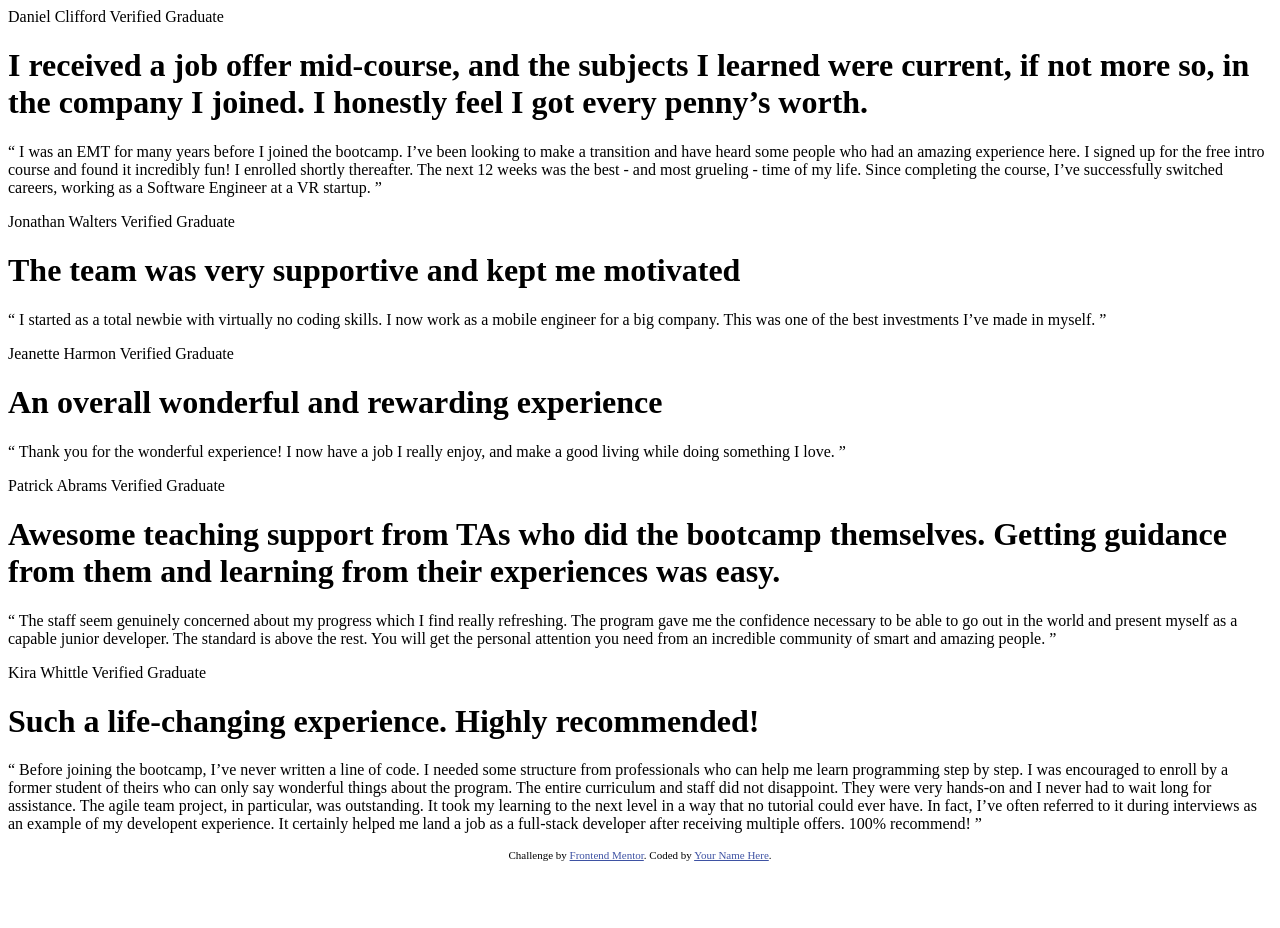
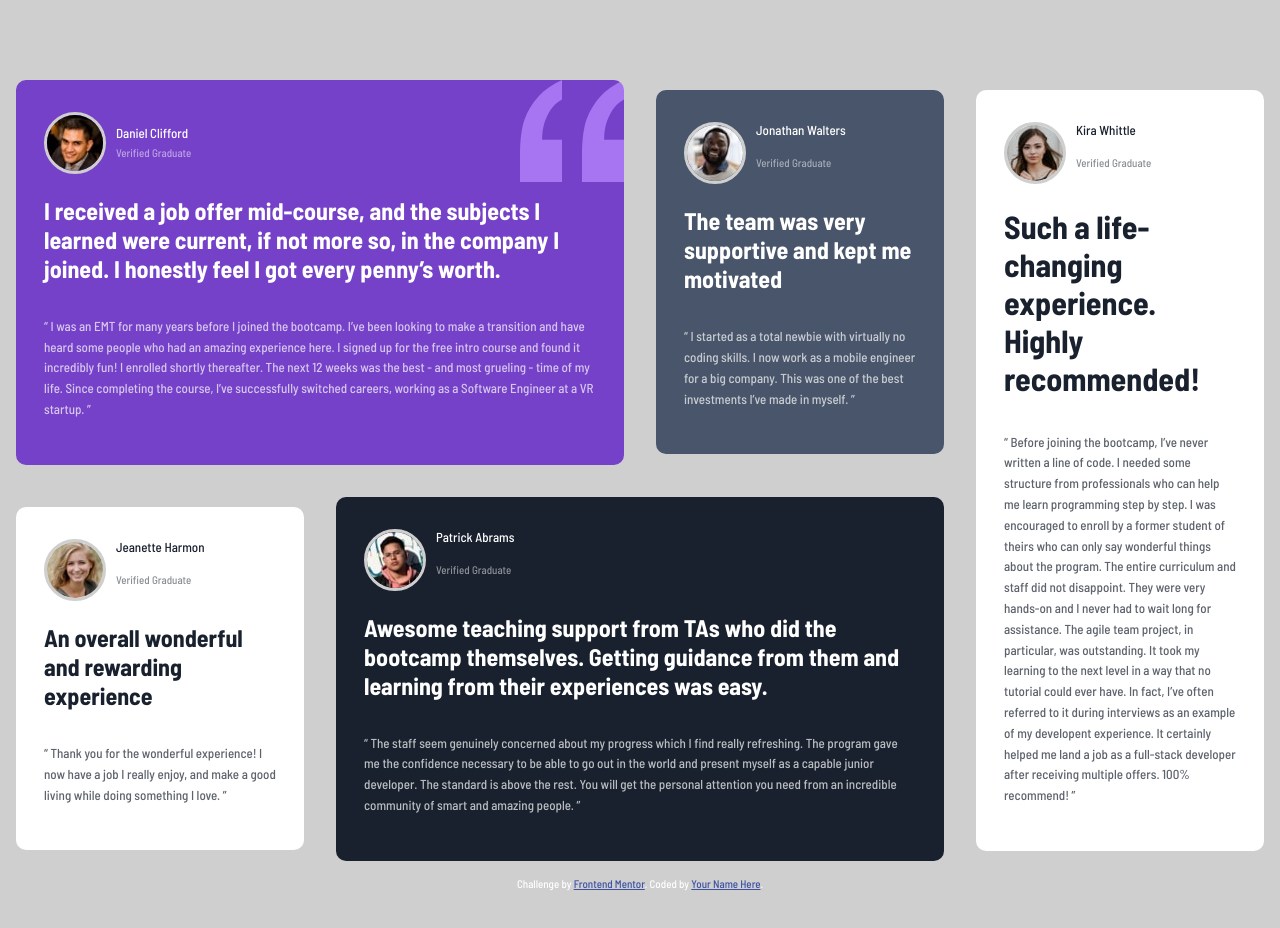
Before and after one commit to TheDrem94/testimonials-grid-section-main, a plain HTML site: page index.html in a window 1280 px wide. Before the commit the page ends 869 px from the top, so only its background shows below. Drawn offline with Linux system fonts and the light colour scheme.

Commit message:
update 20.11

```diff
--- a/index.html
+++ b/index.html
@@ -3,7 +3,7 @@
 <head>
   <meta charset="UTF-8">
   <meta name="viewport" content="width=device-width, initial-scale=1.0"> <!-- displays site properly based on user's device -->
-  <link rel="stylesheet" type=“text/css” href="styles.css">
+  <link rel="stylesheet" href="styles.css">
   <link rel="icon" type="image/png" sizes="32x32" href="./images/favicon-32x32.png">
   <title>Frontend Mentor | [Challenge Name Here]</title>
 
@@ -14,51 +14,62 @@
   </style>
 </head>
 <body>
-  <div class="daniel">Daniel Clifford
-  Verified Graduate
+  <div class="container">
+    <div class="card card1">
+      <img class="avatar" src="images/image-daniel.jpg">
+      <p class="name">Daniel Clifford</p>
+      <p class="title">Verified Graduate</p>
 
-  <h1>I received a job offer mid-course, and the subjects I learned were current, if not more so,
+      <h2 class="quote">I received a job offer mid-course, and the subjects I learned were current, if not more so,
       in the company I joined. I honestly feel I got every penny’s worth.</h1>
 
-  <p>“ I was an EMT for many years before I joined the bootcamp. I’ve been looking to make a
+      <p class="testimonial">“ I was an EMT for many years before I joined the bootcamp. I’ve been looking to make a
       transition and have heard some people who had an amazing experience here. I signed up
       for the free intro course and found it incredibly fun! I enrolled shortly thereafter.
       The next 12 weeks was the best - and most grueling - time of my life. Since completing
       the course, I’ve successfully switched careers, working as a Software Engineer at a VR startup. ”</p>
     </div>
-  <div class="jon">Jonathan Walters
-  Verified Graduate
+    <div class="card card2">
+      <img class="avatar" src="images/image-jonathan.jpg">
+      <div class="name">Jonathan Walters</div>
+      <div class="title">Verified Graduate</div>
 
-  <h1>The team was very supportive and kept me motivated</h1>
+      <h2 class="quote">The team was very supportive and kept me motivated</h1>
 
-  <p>“ I started as a total newbie with virtually no coding skills. I now work as a mobile engineer
+      <p class="testimonial">“ I started as a total newbie with virtually no coding skills. I now work as a mobile engineer
       for a big company. This was one of the best investments I’ve made in myself. ”</p>
     </div>
-  <div class="jane">Jeanette Harmon
-  Verified Graduate
+    <div class="card card3">
+      <img class="avatar" src="images/image-jeanette.jpg">
+      <div class="name">Jeanette Harmon</div>
+      <div class="title">Verified Graduate</div>
 
-  <h1>An overall wonderful and rewarding experience</h1>
+      <h2 class="quote">An overall wonderful and rewarding experience</h1>
 
-  <p>“ Thank you for the wonderful experience! I now have a job I really enjoy, and make a good living
+      <p class="testimonial">“ Thank you for the wonderful experience! I now have a job I really enjoy, and make a good living
       while doing something I love. ”</p>
     </div>
-  <div class="pat">Patrick Abrams
-  Verified Graduate
+    <div class="card card4">
+      <img class="avatar" src="images/image-patrick.jpg">
+      <div class="name">Patrick Abrams</div>
+      <div class="title">Verified Graduate</div>
 
-  <h1>Awesome teaching support from TAs who did the bootcamp themselves. Getting guidance from them and
+      <h2 class="quote">Awesome teaching support from TAs who did the bootcamp themselves. Getting guidance from them and
       learning from their experiences was easy.</h1>
 
-  <p>“ The staff seem genuinely concerned about my progress which I find really refreshing. The program
+      <p class="testimonial">“ The staff seem genuinely concerned about my progress which I find really refreshing. The program
       gave me the confidence necessary to be able to go out in the world and present myself as a capable
       junior developer. The standard is above the rest. You will get the personal attention you need from
       an incredible community of smart and amazing people. ”</p>
     </div>
-  <div class="kira">Kira Whittle
-  Verified Graduate
+    <div class="card card5">
+      <img class="avatar" src="images/image-kira.jpg">
+      <div class="name">Kira Whittle</div>
+      <div class="title">Verified Graduate</div>
 
-  <h1>Such a life-changing experience. Highly recommended!</h1>
+      <h1 class="quote">Such a life-changing experience. Highly recommended!</h1>
 
-  <p>“ Before joining the bootcamp, I’ve never written a line of code. I needed some structure from
+      <p class="testimonial">“ Before joining the bootcamp, I’ve never written a line of code. I needed some structure from
       professionals who can help me learn programming step by step. I was encouraged to enroll by a former
       student of theirs who can only say wonderful things about the program. The entire curriculum and staff
       did not disappoint. They were very hands-on and I never had to wait long for assistance. The agile team
@@ -67,6 +78,8 @@
       experience. It certainly helped me land a job as a full-stack developer after receiving multiple offers.
       100% recommend! ”</p>
     </div>
+  </div>
+
     <div class="attribution">
     Challenge by <a href="https://www.frontendmentor.io?ref=challenge" target="_blank">Frontend Mentor</a>.
     Coded by <a href="#">Your Name Here</a>.
--- a/styles.css
+++ b/styles.css
@@ -28,13 +28,153 @@ Light grayish blue: hsl(210, 46%, 95%)
 }
 
 body {
-    display: grid;
-    grid-template-columns: auto;
-    font-family: Barlow Semi Condensed;
-    color: var(--clr-primary-violet);
-    padding: 2rem;
+    font-family: Barlow Semi Condensed, sans-serif;
+    font-size: 1rem;
+    font-weight: var(--fw-regular);
+    color: var(--clr-primary-white);
+    background-color: var(--clr-neutral-gray);
+    margin: 4em auto;
 }
 
+h2
 p {
-    color: var(--clr-primary-gray-blue);
+    margin: 0;
+    padding: 0;
+    font-family: Barlow Semi Condensed, sans-serif;
 }
+
+.container {
+    display: flex;
+    flex-direction: column;
+    align-items: center;
+    margin: 0 auto;
+
+}
+
+/*card styling*/
+.card {
+    grid-area: card;
+    box-sizing: border-box;
+    border-radius: 10px;
+    padding: 2em 1.75em;
+    margin: 1em;
+    display: grid;
+    grid-template-columns: 4.5rem auto;
+    grid-template-rows: 2rem 2rem ;
+    grid-template-areas:
+        "img name"
+        "img title"
+        "main-quote main-quote"
+        "testimonial testimonial";
+}
+
+.avatar {
+    border-radius: 4rem;
+    grid-area: img;
+    border: solid;
+    border-color: var(--clr-neutral-gray);
+}
+
+.name {
+    grid-area: name;
+    font-size: .8125rem;
+    font-weight: 500;
+}
+
+.title {
+    grid-area: title;
+    font-size: .6875rem;
+    opacity: 50%;
+    margin-top: 2px;
+}
+
+.quote {
+    grid-area: main-quote;
+}
+
+.testimonial {
+    font-size: .8125rem;
+    grid-area: testimonial;
+    opacity: 70%;
+    line-height: 1.6;
+}
+
+/*card-styling*/
+
+.card1 {
+    grid-area: card1;
+    background: var(--clr-primary-violet);
+    color: var(--clr-primary-white);
+    background-image: url(images/bg-pattern-quotation.svg);
+    background-repeat: no-repeat;
+    background-position: 100% 0%;
+}
+
+.card2 {
+    grid-area: card2;
+    background-color: var(--clr-primary-gray-blue);
+}
+
+.card3 {
+    grid-area: card3;
+}
+
+.card4 {
+    grid-area: card4;
+    background-color: var(--clr-primary-black-blue);
+    color: var(--clr-primary-white);
+}
+
+.card3,
+.card5 {
+    background-color: var(--clr-primary-white);
+    color: var(--clr-primary-black-blue);
+}
+
+@media (min-width:42em) {
+    .container {
+        display: grid;
+        grid-template-columns: repeat(4, minmax(250px, auto));
+        grid-template-rows: repeat(2, minmax(250px, auto));
+        grid-template-areas:
+        "card1 card1 card2 card5"
+        "card3 card4 card4 card5";
+    }
+
+
+    .card1 {
+        grid-area: card1;
+        background: var(--clr-primary-violet);
+        color: var(--clr-primary-white);
+        background-image: url(images/bg-pattern-quotation.svg);
+        background-repeat: no-repeat;
+        background-position: 100% 0%;
+    }
+
+    .card2 {
+        grid-area: card2;
+        background-color: var(--clr-primary-gray-blue);
+    }
+
+    .card3 {
+        grid-area: card3;
+    }
+
+    .card4 {
+        grid-area: card4;
+        background-color: var(--clr-primary-black-blue);
+        color: var(--clr-primary-white);
+    }
+
+    .card3 {
+        background-color: var(--clr-primary-white);
+        color: var(--clr-primary-black-blue);
+        grid-area: card3;
+    }
+
+    .card5 {
+        background-color: var(--clr-primary-white);
+        color: var(--clr-primary-black-blue);
+        grid-area: card5;
+    }
+}
```
Lines whose indentation alone changed are shown as unchanged.
